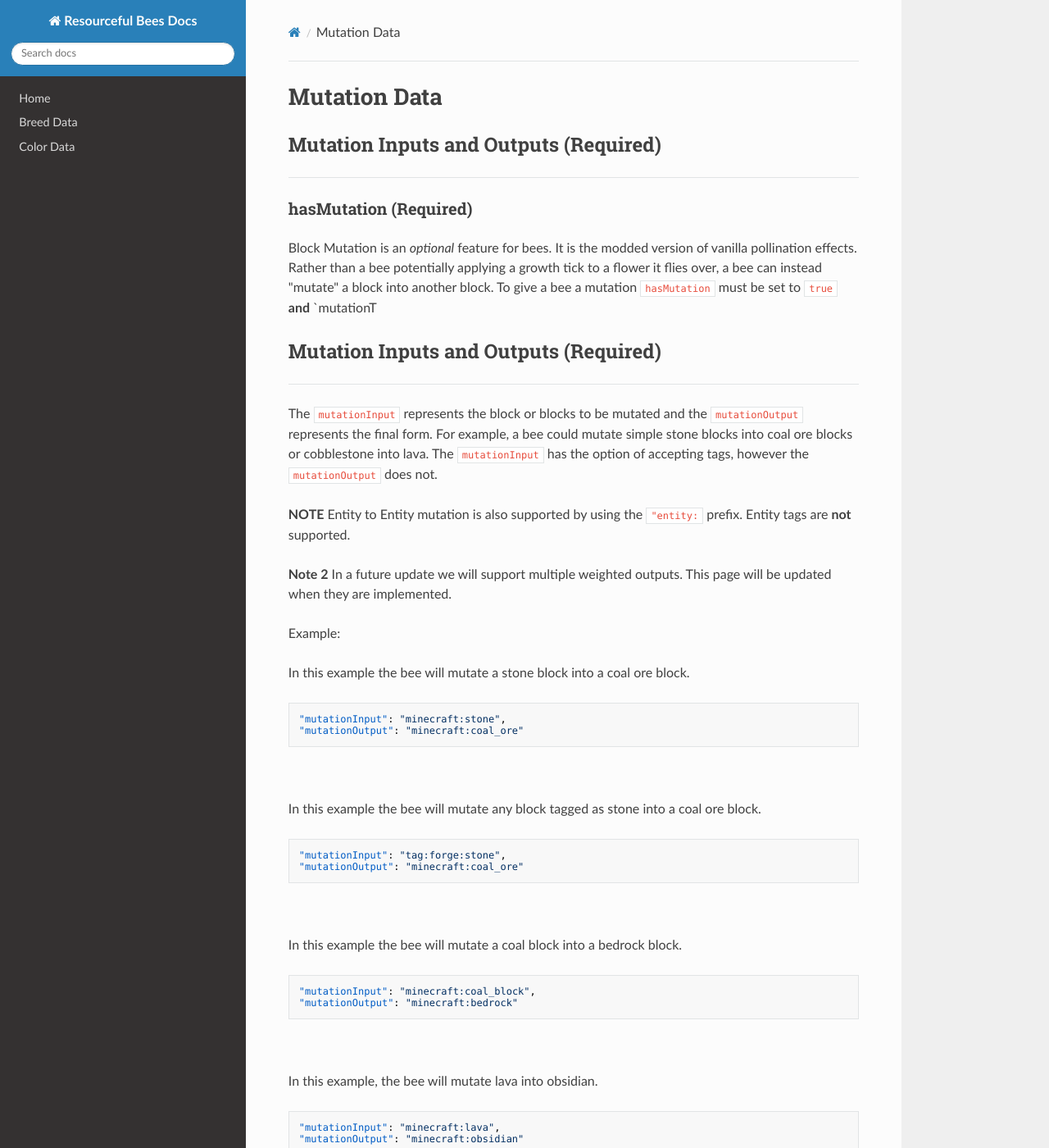
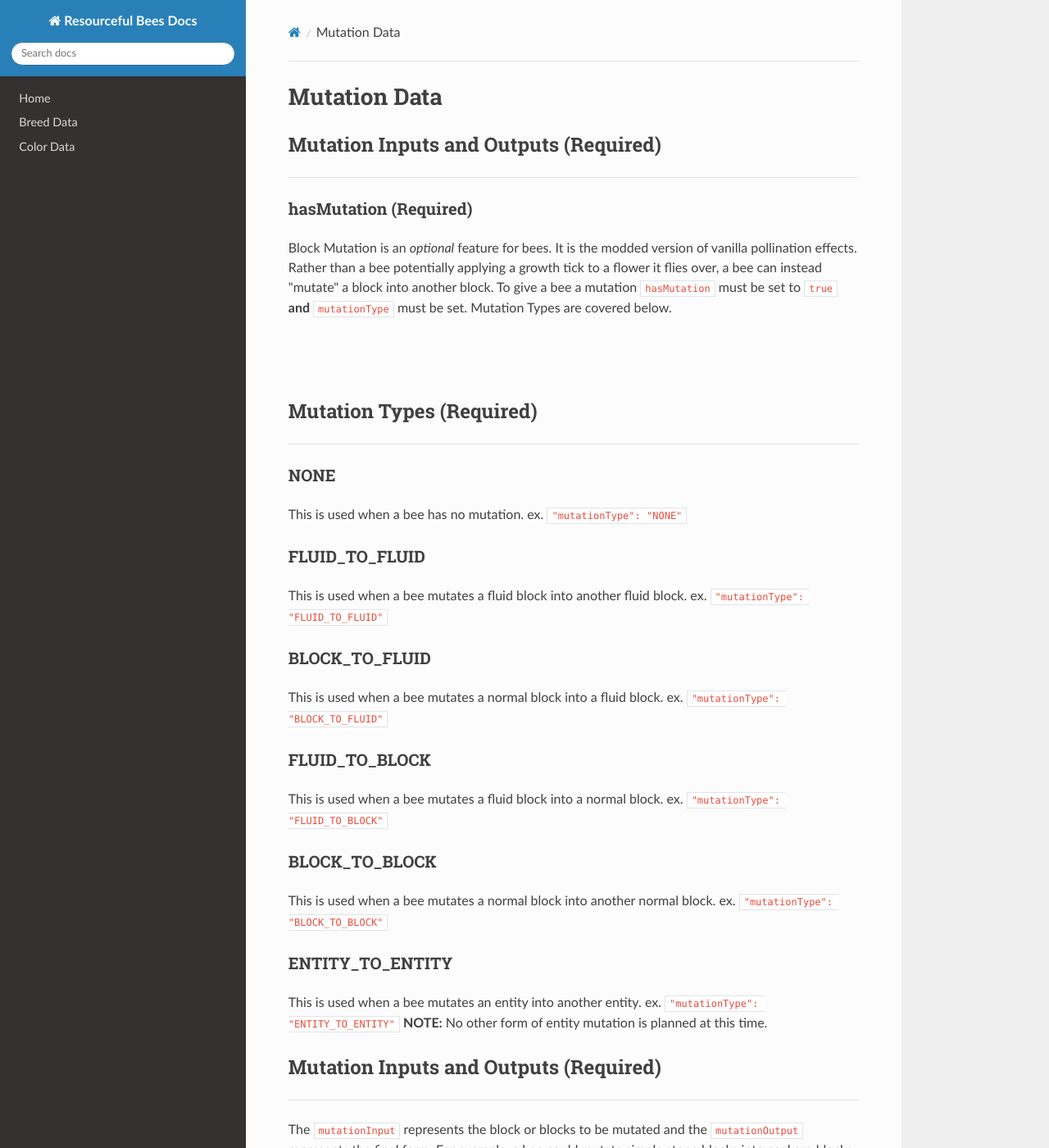
Before and after one commit to Team-Resourceful/ResourcefulBeesDocs, an MkDocs documentation site: the page built from docs/bee_data/mutation_data.md, in a window 1280 px wide and 1400 px high. Shown: the whole window at 82% size. Built offline with MkDocs 1.6.1, drawn with Linux system fonts in a browser that asks for light colours; nearby versions of some CDN libraries; some of the changed text lies outside the part shown.

Commit message:
docs/bee_data/mutation_data.md updated from https://stackedit.io/

```diff
--- a/docs/bee_data/mutation_data.md
+++ b/docs/bee_data/mutation_data.md
@@ -5,7 +5,43 @@
 
 ### **hasMutation** (Required)
 
-Block Mutation is an *optional* feature for bees. It is the modded version of vanilla pollination effects. Rather than a bee potentially applying a growth tick to a flower it flies over, a bee can instead "mutate" a block into another block. To give a bee a mutation `hasMutation` must be set to `true` **and** `mutationT
+Block Mutation is an *optional* feature for bees. It is the modded version of vanilla pollination effects. Rather than a bee potentially applying a growth tick to a flower it flies over, a bee can instead "mutate" a block into another block. To give a bee a mutation `hasMutation` must be set to `true` **and** `mutationType` must be set. Mutation Types are covered below.
+
+<br>
+<br>
+
+## **Mutation Types** (Required)
+***
+
+### **NONE**
+
+This is used when a bee has no mutation. ex. `"mutationType": "NONE"`
+
+
+### **FLUID_TO_FLUID**
+
+This is used when a bee mutates a fluid block into another fluid block. ex. `"mutationType": "FLUID_TO_FLUID"`
+
+
+### **BLOCK_TO_FLUID**
+
+This is used when a bee mutates a normal block into a fluid block. ex. `"mutationType": "BLOCK_TO_FLUID"`
+
+
+### **FLUID_TO_BLOCK**
+
+This is used when a bee mutates a fluid block into a normal block. ex. `"mutationType": "FLUID_TO_BLOCK"`
+
+
+### **BLOCK_TO_BLOCK**
+
+This is used when a bee mutates a normal block into another normal block. ex. `"mutationType": "BLOCK_TO_BLOCK"`
+
+
+### **ENTITY_TO_ENTITY**
+
+This is used when a bee mutates an entity into another entity. ex. `"mutationType": "ENTITY_TO_ENTITY"`
+**NOTE:** No other form of entity mutation is planned at this time.
 
 ## **Mutation Inputs and Outputs** (Required)
 ***
```
Also changed, not shown: other parts of docs/bee_data/mutation_data.md (+1 -34 lines).
